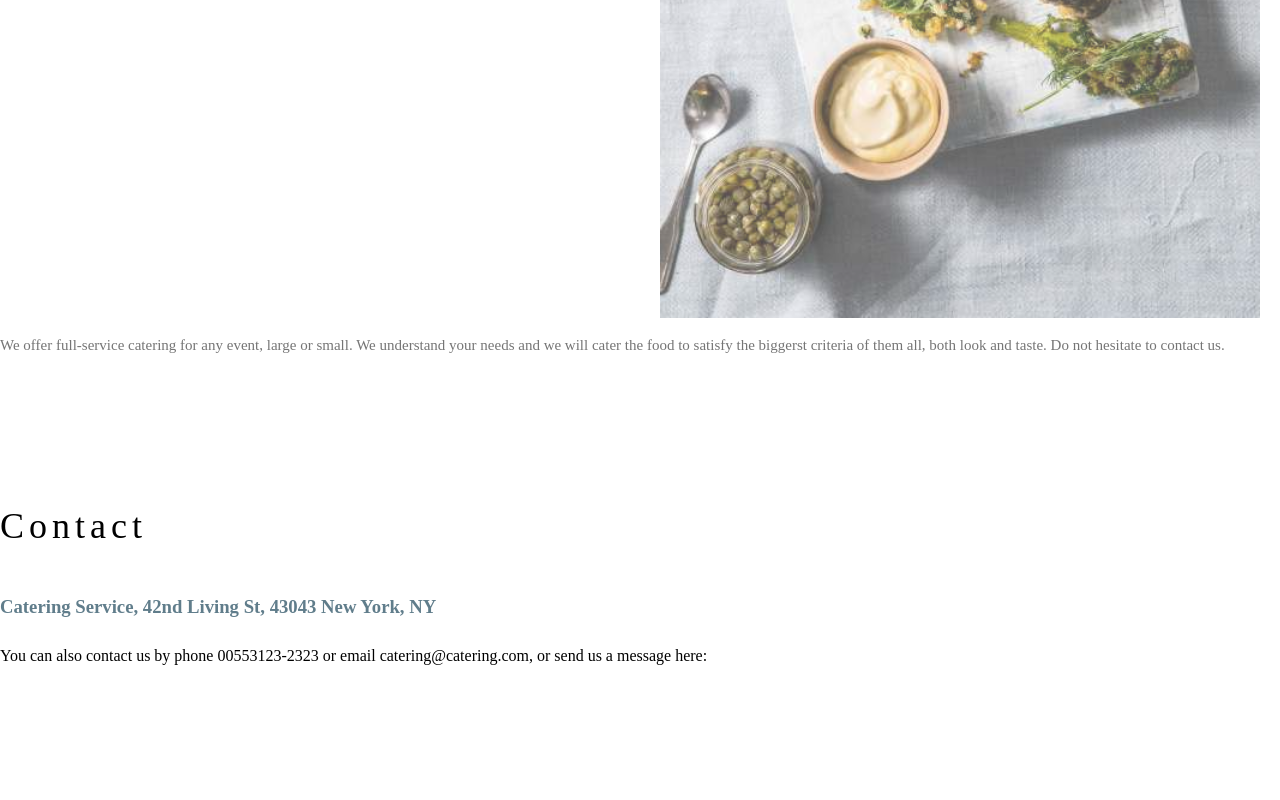
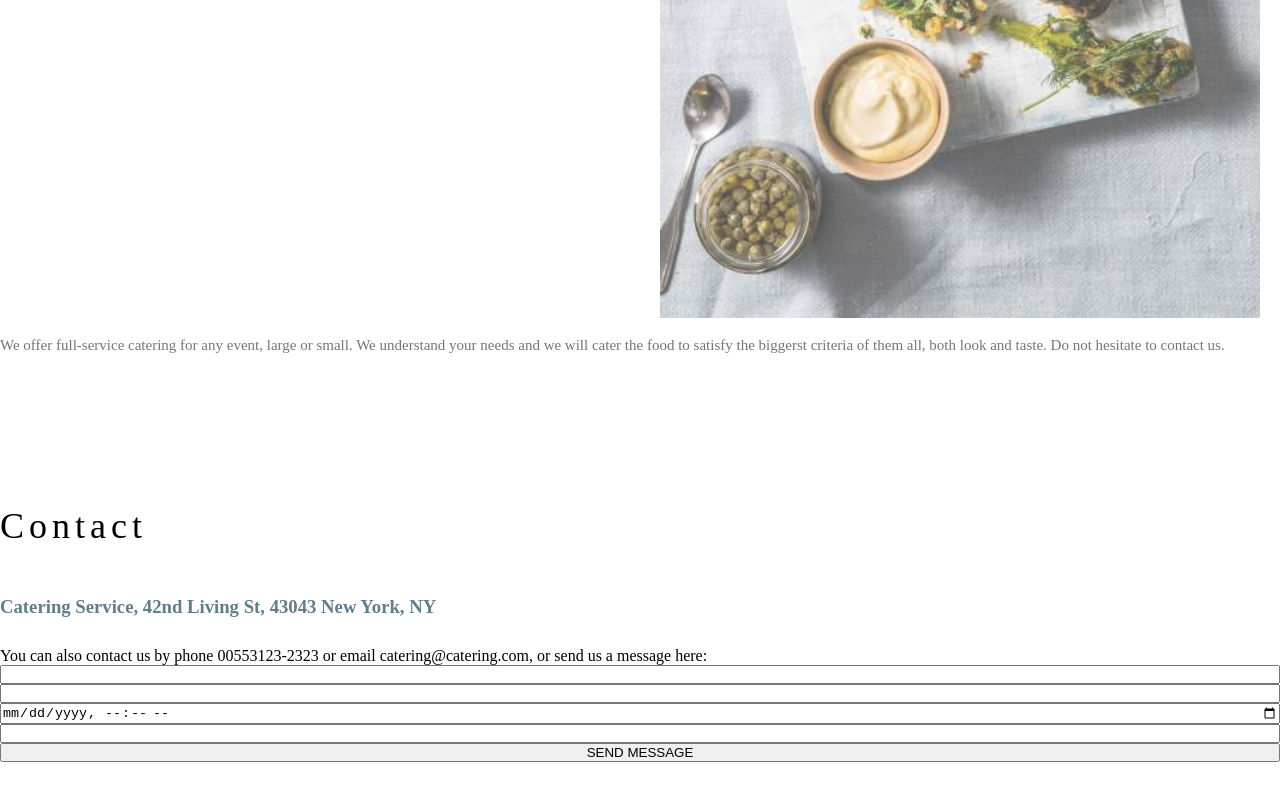
Before and after one commit to dnlouis6613/Web, a plain HTML site: page Project-Catering/index.html in a window 1280 px wide. Shown: the part 2344-3144 px from the top of the page. Before the commit the page ends 3073 px from the top, so only its background shows below. Drawn offline with Linux system fonts and the light colour scheme.

Commit message:
feat: add contact form to the contact section and style it

```diff
--- a/Project-Catering/index.html
+++ b/Project-Catering/index.html
@@ -73,7 +73,17 @@
     <section id="contact">
       <h2>Contact</h2>
       <h3>Catering Service, 42nd Living St, 43043 New York, NY</h3>
-      <p>You can also contact us by phone 00553123-2323 or email catering@catering.com, or send us a message here:</p>
+      <p>
+        You can also contact us by phone 00553123-2323 or email
+        catering@catering.com, or send us a message here:
+      </p>
+      <form>
+        <input type="text" />
+        <input type="number" />
+        <input type="datetime-local" name="" id="" />
+        <input type="text" />
+        <button>SEND MESSAGE</button>
+      </form>
     </section>
   </body>
 </html>
--- a/Project-Catering/style.css
+++ b/Project-Catering/style.css
@@ -196,3 +196,8 @@ a:hover {
   line-height: 1.5;
   padding: 26px 0px;
 }
+
+form {
+  display: flex;
+  flex-direction: column;
+}
```
